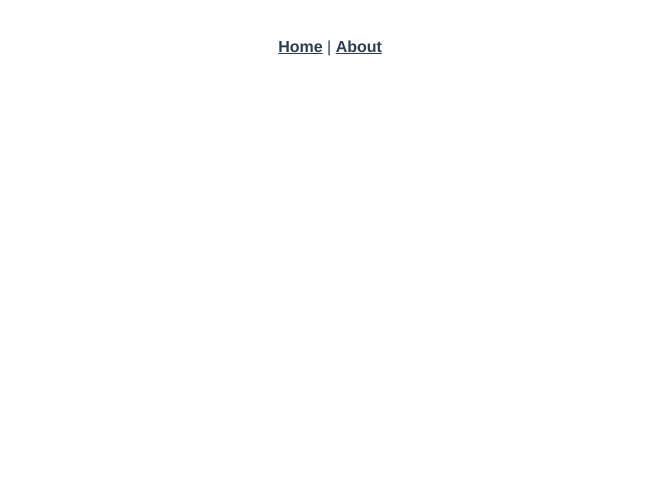
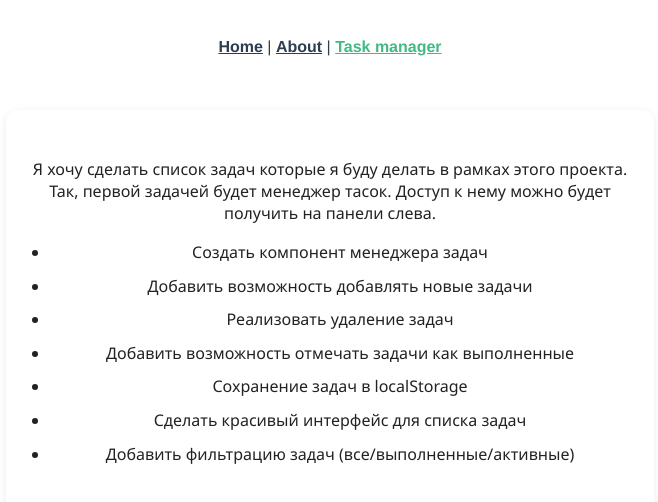
Before and after one commit to Putiversal/my-vue-app, a Vue app: page /taskManager in a window 1280 px wide. Before the commit this address had no page. Shown: the top 502 px of the page, without its empty margins (310-968 px from the left). Built offline with nearby package versions, Linux system fonts and the light colour scheme.

Commit message:
feat(TaskManagerView): Added TM and few stiles

```diff
--- a/src/App.vue
+++ b/src/App.vue
@@ -1,7 +1,8 @@
 <template>
   <nav>
     <router-link to="/">Home</router-link> |
-    <router-link to="/about">About</router-link>
+    <router-link to="/about">About</router-link> |
+    <router-link to="/taskManager">Task manager</router-link>
   </nav>
   <router-view />
 </template>
--- a/src/router/index.js
+++ b/src/router/index.js
@@ -1,5 +1,7 @@
 import { createRouter, createWebHistory } from "vue-router";
 import HomeView from "../views/HomeView.vue";
+// import AboutView from "../views/AboutView.vue";
+import TaskManagerView from "../views/TaskManagerView.vue";
 
 const routes = [
   {
@@ -16,6 +18,13 @@ const routes = [
     component: () =>
       import(/* webpackChunkName: "about" */ "../views/AboutView.vue"),
   },
+  {
+    path: "/taskManager",
+    name: "taskManager",
+    // component: () =>
+    //   import(/* webpackChunkName: "about" */ "../views/TaskManagerView.vue"),
+    component: TaskManagerView,
+  },
 ];
 
 const router = createRouter({
--- /dev/null
+++ b/src/views/TaskManagerView.vue
@@ -0,0 +1,40 @@
+<template>
+  <div class="mainBox">
+    <p>
+      Я хочу сделать список задач которые я буду делать в рамках этого проекта.
+      Так, первой задачей будет менеджер тасок. Доступ к нему можно будет
+      получить на панели слева.
+    </p>
+    <ul>
+      <li>Создать компонент менеджера задач</li>
+      <li>Добавить возможность добавлять новые задачи</li>
+      <li>Реализовать удаление задач</li>
+      <li>Добавить возможность отмечать задачи как выполненные</li>
+      <li>Сохранение задач в localStorage</li>
+      <li>Сделать красивый интерфейс для списка задач</li>
+      <li>Добавить фильтрацию задач (все/выполненные/активные)</li>
+    </ul>
+  </div>
+</template>
+
+<style scoped lang="scss">
+.mainBox {
+  background: #fff;
+  border-radius: 12px;
+  box-shadow: 0 2px 8px rgba(0, 0, 0, 0.08);
+  padding: 32px 24px;
+  margin: 24px auto;
+  max-width: 600px;
+  font-family: "Segoe UI", Arial, sans-serif;
+  color: #222;
+}
+
+.mainBox ul {
+  padding-left: 20px;
+}
+
+.mainBox li {
+  margin-bottom: 8px;
+  line-height: 1.6;
+}
+</style>
```
Also changed, not shown: 1 other file (tests, documents, lock files or other folders).
